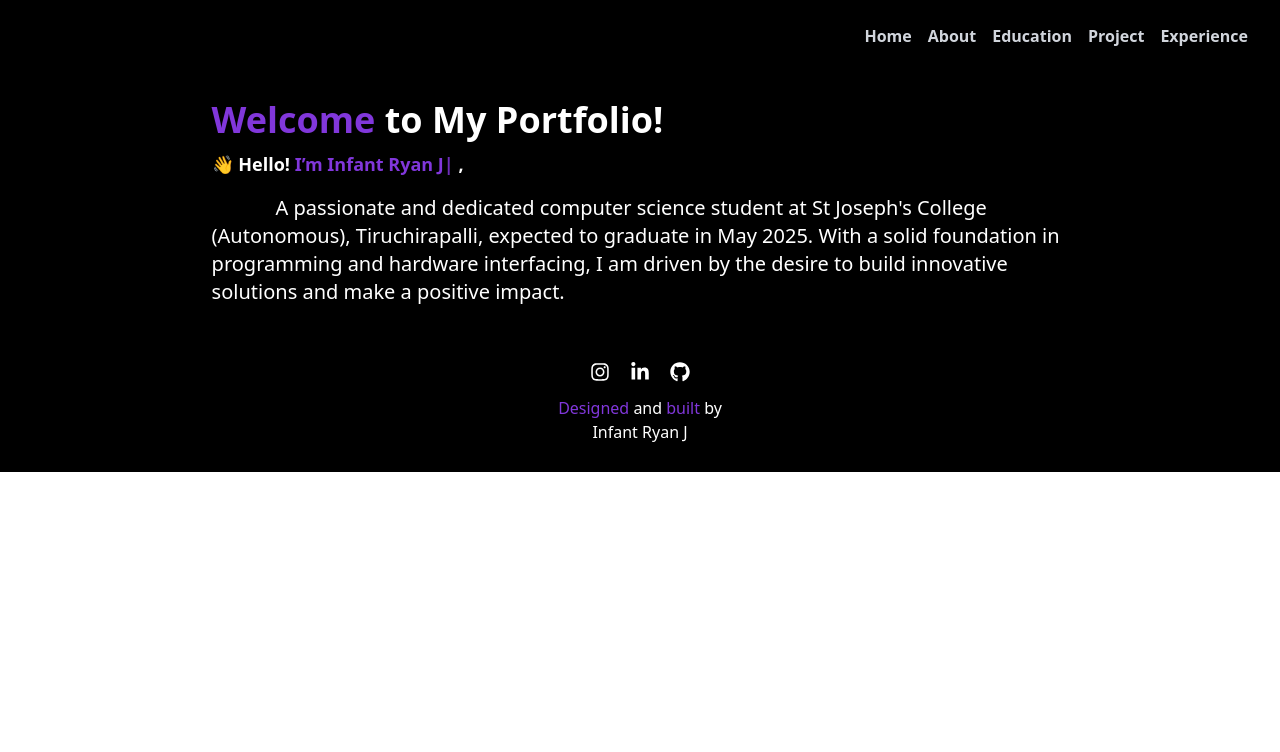
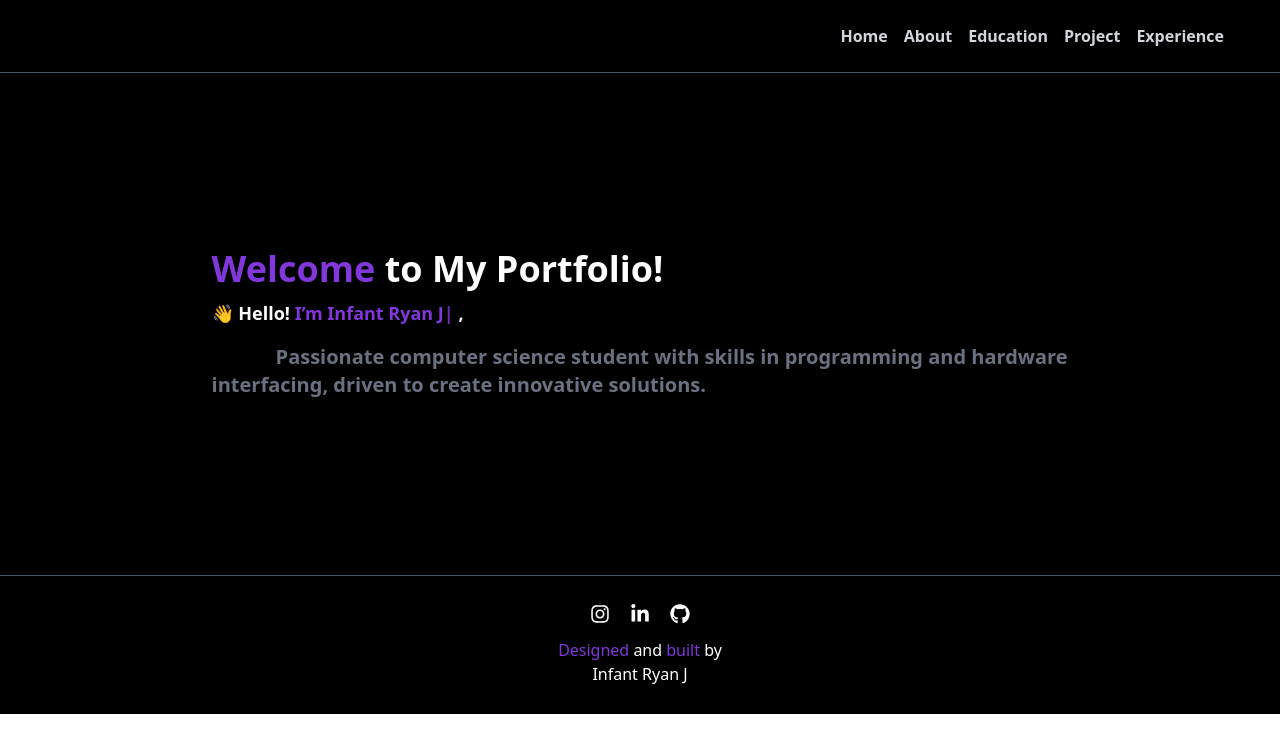
Before and after one commit to INFANT-RYAN/Portfolio, a React (Vite) app: page / in a window 1280 px wide. Shown: the top 752 px of the page. Built offline with nearby package versions, Linux system fonts and the light colour scheme.

Commit message:
chore: resp nav bar

```diff
--- a/src/componants/Home.jsx
+++ b/src/componants/Home.jsx
@@ -2,13 +2,13 @@ import { ReactTyped } from "react-typed";
 
 export default function Home() {
   return (
-    <div className="bg-black container mx-[100] p-7 text-white flex justify-center">
-      <div className="w-[70%] leading-loose">
+    <div className="bg-black container mx-[100] p-7 md:py-44 text-white flex justify-center">
+      <div className="w-[70%]  leading-loose">
         <h2 className="text-4xl font-bold pb-2.5">
           <span className="text-[#8137db]">Welcome</span> to My Portfolio!
         </h2>
 
-        <h3 className="font-semibold text-lg pb-4">
+        <h3 className="font-bold text-lg pb-4">
           &#128075; Hello!{" "}
           <span className="text-[#8137db]">
             {" "}
@@ -18,13 +18,9 @@ export default function Home() {
           </span>
           ,
         </h3>
-        <p className="text-xl">
-          <span className="pl-16">
-            A passionate and dedicated computer science student at St Joseph's
-            College (Autonomous), Tiruchirapalli, expected to graduate in May
-            2025. With a solid foundation in programming and hardware
-            interfacing, I am driven by the desire to build innovative solutions
-            and make a positive impact.
+        <p className="text-xl ">
+          <span className="md:pl-16  font-semibold text-gray-500">
+          Passionate computer science student with skills in programming and hardware interfacing, driven to create innovative solutions.
           </span>
         </p>
       </div>
--- a/src/componants/footer.jsx
+++ b/src/componants/footer.jsx
@@ -4,7 +4,7 @@ import { FaGithub } from "react-icons/fa";
 
 export default function Footer() {
   return (
-    <div className=" bg-black p-7 container">
+    <div className=" bg-black p-7 container border-t border-gray-600">
       <div className="flex space-x-5 mb-3.5 text-white justify-center text-xl">
         <a href="https://www.instagram.com/infantryan89/" target="_blank"  className="hover:text-[#09ebdf]"><FaInstagram /></a>
         <a href="https://www.linkedin.com/in/infant-ryan/" target="_blank"  className="hover:text-[#09ebdf]"><FaLinkedinIn /></a>
--- a/src/componants/navbar.jsx
+++ b/src/componants/navbar.jsx
@@ -1,9 +1,37 @@
+import { MdMenu } from "react-icons/md";
+
 export default function Nav() {
   return (
-    <div className="bg-black p-6 flex justify-between px-8 container">
-      <div></div>
-      <nav>
-        <ul className="flex space-x-4 text-white ">
+    <div className="bg-black p-6 container border-b border-gray-600">
+      <div className=" flex justify-between px-8 ">
+        <div></div>
+        <nav>
+          <div className="hidden md:block">
+            <ul className="flex space-x-4 text-white  ">
+              <li className="hover:text-[#09ebdf] text-gray-300 font-semibold">
+                <a href="#">Home</a>
+              </li>
+              <li className="hover:text-[#09ebdf] text-gray-300 font-semibold">
+                <a href="#">About</a>
+              </li>
+              <li className="hover:text-[#09ebdf] text-gray-300 font-semibold">
+                <a href="#">Education</a>
+              </li>
+              <li className="hover:text-[#09ebdf] text-gray-300 font-semibold">
+                <a href="#">Project</a>
+              </li>
+              <li className="hover:text-[#09ebdf] text-gray-300 font-semibold">
+                <a href="#">Experience</a>
+              </li>
+            </ul>
+          </div>
+          <div className="text-white md:hidden text-2xl menu-ico">
+            <MdMenu />
+          </div>
+        </nav>
+      </div>
+      <div className="md:hidden mob-menu">
+        <ul className="flex flex-col items-center space-x-4 text-white  ">
           <li className="hover:text-[#09ebdf] text-gray-300 font-semibold">
             <a href="#">Home</a>
           </li>
@@ -20,7 +48,7 @@ export default function Nav() {
             <a href="#">Experience</a>
           </li>
         </ul>
-      </nav>
+      </div>
     </div>
   );
 }
```
